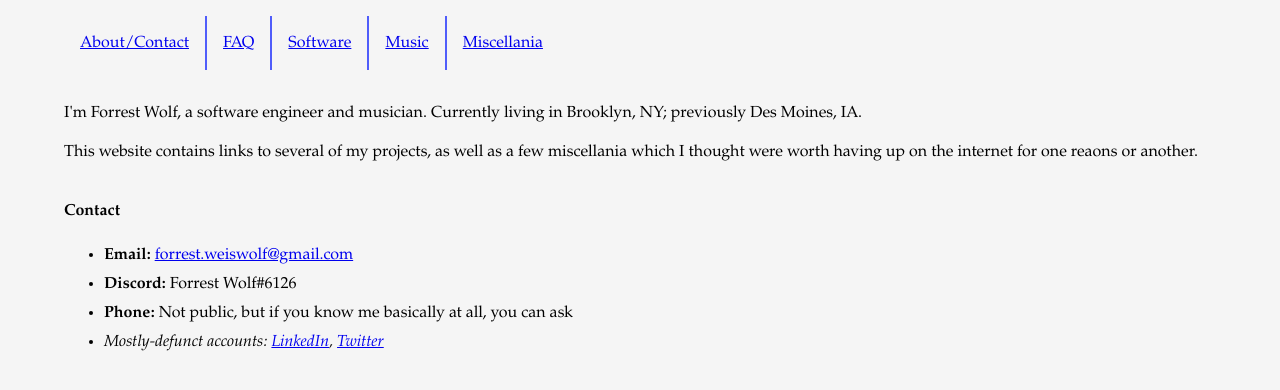
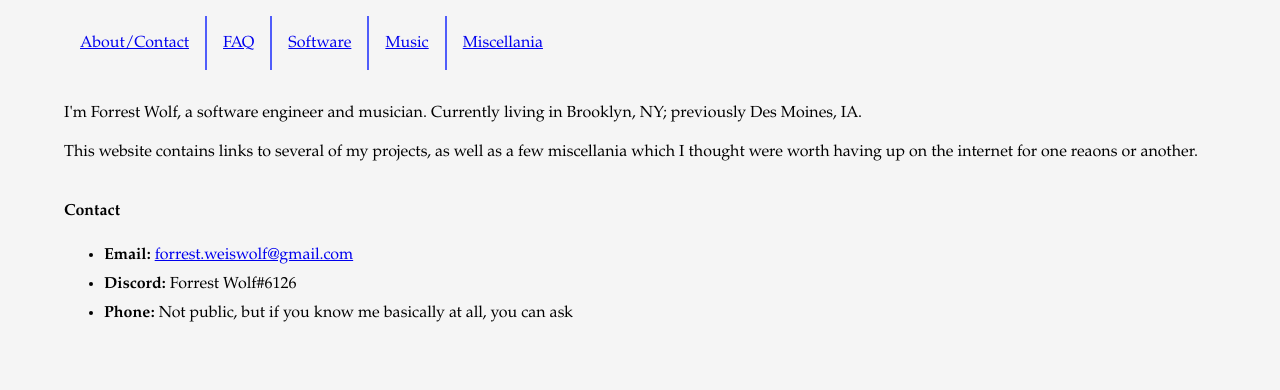
Before and after one commit to ForrestWeiswolf/forrestweiswolf.github.io, a Jekyll site: the page built from about.html, in a window 1280 px wide. Shown: the top 390 px of the page. Built offline with Jekyll 4.4.1, drawn with Linux system fonts in a browser that asks for light colours.

Commit message:
Don't list mostly-defunct accounts

```diff
--- a/about.html
+++ b/about.html
@@ -27,9 +27,5 @@ title: About
     <li>
       <b>Phone: </b>Not public, but if you know me basically at all, you can ask
     </li>
-    <li>
-      <i>Mostly-defunct accounts: <a href="https://www.linkedin.com/in/forrest-wolf/">LinkedIn</a>, <a
-          href="https://twitter.com/ForrestWeiswolf">Twitter</a></i>
-    </li>
   </ul>
 </section>
```
